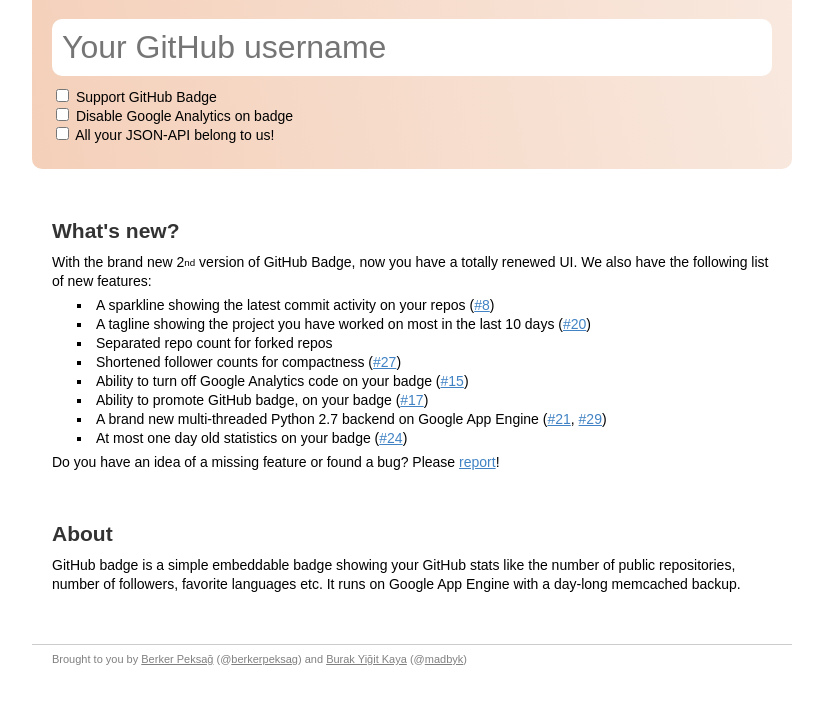
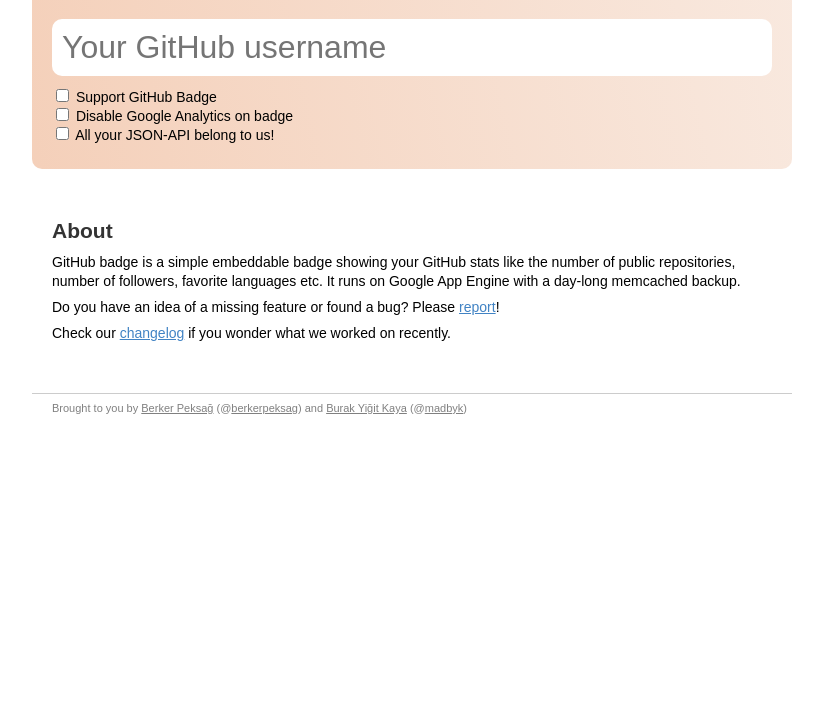
Before and after one commit to berkerpeksag/github-badge, a Python web app: template templates/index.html in a window 1280 px wide. Shown: the part 446-1161 px from the top of the page, without its empty margins (228-1051 px from the left). After the commit the page ends 860 px from the top, so only its background shows below. Run offline with Jinja, Linux system fonts and the light colour scheme; the template is opened without the code that fills it, so the values that code supplies are empty.

Commit message:
Removed "what's new" section moved related paragraphs to about section.

```diff
--- a/static/css/screen.css
+++ b/static/css/screen.css
@@ -136,6 +136,7 @@ h1 span {
 }
 #site-info p {
     line-height: 19px;
+    margin: 0.5em 0;
 }
 #api-samples {
     overflow: hidden;
@@ -150,19 +151,6 @@ h1 span {
 #hackers:checked ~ #api-samples {
     height: 1.2em;
 }
-#whats-new:target {
-    background-color: #ffffc1;
-    border-radius: 10px;
-    padding: 20px;
-}
-#lets-try {
-    display: none;
-    margin: 10px auto;
-    font-weight: bold;
-}
-#whats-new:target #lets-try {
-    display: block;
-}
 #footer {
     border-top: 1px solid #ccc;
     padding: 8px 20px 50px 20px;
--- a/templates/index.html
+++ b/templates/index.html
@@ -72,60 +72,22 @@
     <input id="code">
 
     <section id="site-info">
-        <div id="whats-new">
-            <h2>What's new?</h2>
-
-            <p>
-                With the brand new 2<sup>nd</sup> version of GitHub Badge, now
-                you have a totally renewed UI. We also have the following list
-                of new features:
-            </p>
-            <ul>
-                <li>A sparkline showing the latest commit activity on your repos
-                    (<a href="https://github.com/berkerpeksag/github-badge/issues/8">#8</a>)
-                </li>
-                <li>A tagline showing the project you have worked on most in the
-                    last 10 days
-                    (<a href="https://github.com/berkerpeksag/github-badge/issues/20">#20</a>)
-                </li>
-                <li>Separated repo count for forked repos</li>
-                <li>Shortened follower counts for compactness
-                    (<a href="https://github.com/berkerpeksag/github-badge/issues/27">#27</a>)
-                </li>
-                <li>Ability to turn off Google Analytics code on your badge
-                    (<a href="https://github.com/berkerpeksag/github-badge/issues/15">#15</a>)
-                </li>
-                <li>Ability to promote GitHub badge, on your badge
-                    (<a href="https://github.com/berkerpeksag/github-badge/issues/17">#17</a>)
-                </li>
-                <li>A brand new multi-threaded Python 2.7 backend on Google App
-                    Engine
-                    (<a href="https://github.com/berkerpeksag/github-badge/issues/21">#21</a>,
-                    <a href="https://github.com/berkerpeksag/github-badge/issues/29">#29</a>)
-                </li>
-                <li>At most one day old statistics on your badge
-                    (<a href="https://github.com/berkerpeksag/github-badge/issues/24">#24</a>)
-                </li>
-            </ul>
-            <p id="lets-try">
-                What are you waiting for?
-                <a id="spin-new" href="#container">Give it a spin!</a>
-            </p>
-
-            <p>
-                Do you have an idea of a missing feature or found a bug? Please
-                <a href="https://github.com/berkerpeksag/github-badge/issues">report</a>!
-            </p>
-        </div>
-
         <div id="about">
             <h2>About</h2>
-
             <p>
                 GitHub badge is a simple embeddable badge showing your GitHub
                 stats like the number of public repositories, number of
                 followers, favorite languages etc. It runs on Google App Engine
                 with a day-long memcached backup.
+            </p>
+            <p>
+                Do you have an idea of a missing feature or found a bug? Please
+                <a href="https://github.com/berkerpeksag/github-badge/issues">report</a>!
+            </p>
+            <p>
+                Check our
+                <a href="https://github.com/berkerpeksag/github-badge/issues?sort=updated&direction=desc&state=closed&page=1">changelog</a>
+                if you wonder what we worked on recently.
             </p>
         </div>
     </section>
```
